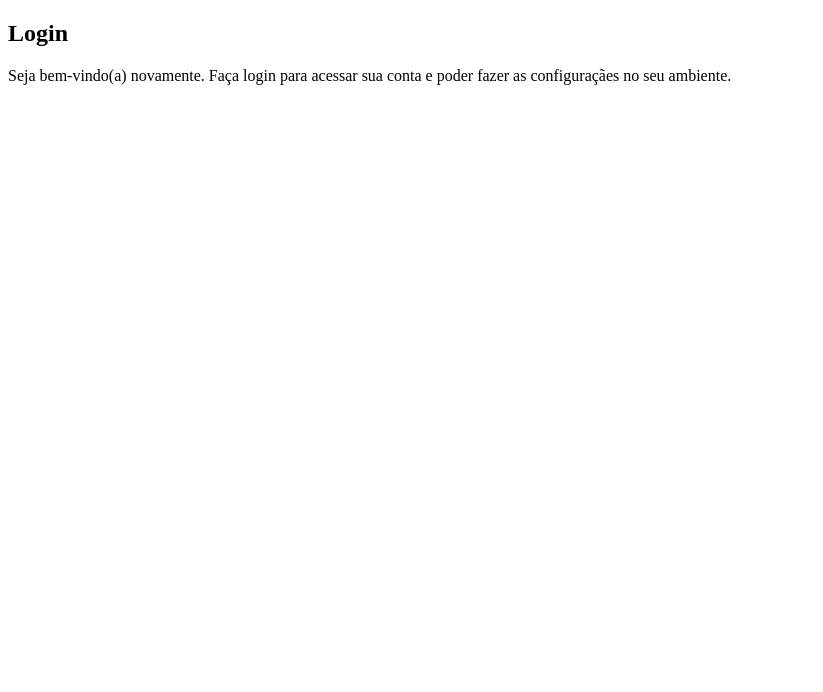
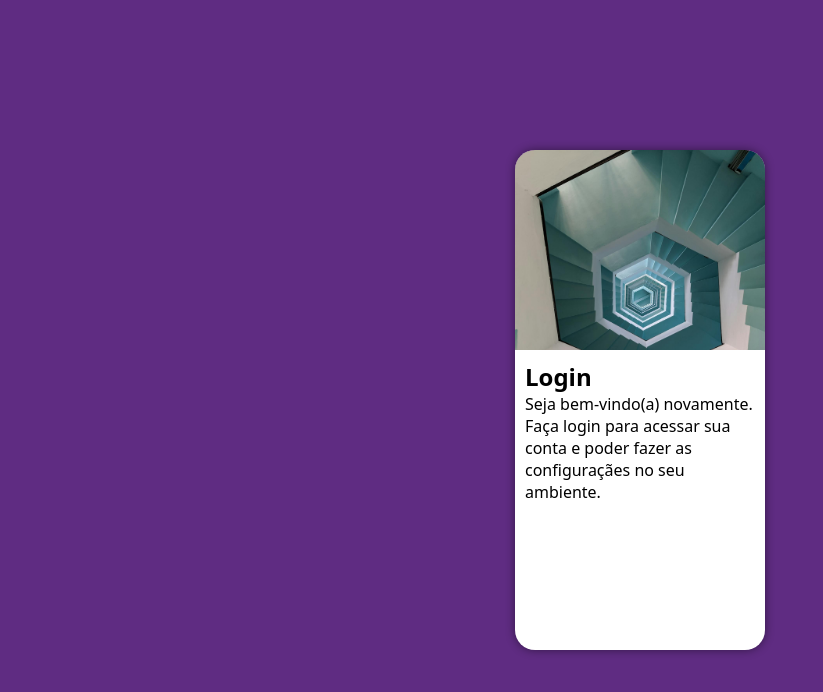
Before and after one commit to Ricardofrassetto/projeto-login, a plain HTML site: page index.html in a window 1280 px wide. Shown: the whole page, without its empty margins (0-823 px from the left). Drawn offline with Linux system fonts and the light colour scheme.

Commit message:
exercicio de projeto login

```diff
--- a/estilos/style.css
+++ b/estilos/style.css
@@ -7,3 +7,48 @@
 
 
 */
+
+* { font-family: system-ui, -apple-system, BlinkMacSystemFont, 'Segoe UI', Roboto, Oxygen, Ubuntu, Cantarell, 'Open Sans', 'Helvetica Neue', sans-serif;
+    padding:0px ;
+    margin: 0px;
+    box-sizing: border-box;
+}
+
+body, html {
+    background-color: #5f2c82;
+    height: 100vh;
+    width: 100vw;
+
+}
+
+main {
+    position: relative;
+    height: 100vh;
+    width: 100vw;
+}
+
+section#login {
+    position: absolute;
+    top: 50%;
+    left: 50%;
+    transform: translate(-50%, -50%);
+    overflow: hidden;
+
+    background-color: white;
+    width: 250px;
+    height: 500px;
+    border-radius: 20px;
+    box-shadow: 0px 0px 10px rgba(0, 0, 0, 0.468);
+}
+
+section#login > div#imagem {
+    display: block;
+    background: #5f2c82 url(../imagens/pexels-mithulvarshan-3023211.jpg);no-repeat;
+    background-size: cover;
+    height: 200px;
+}
+
+section#login > div#formulario {
+    display: block;
+    padding: 10px;
+}
```
